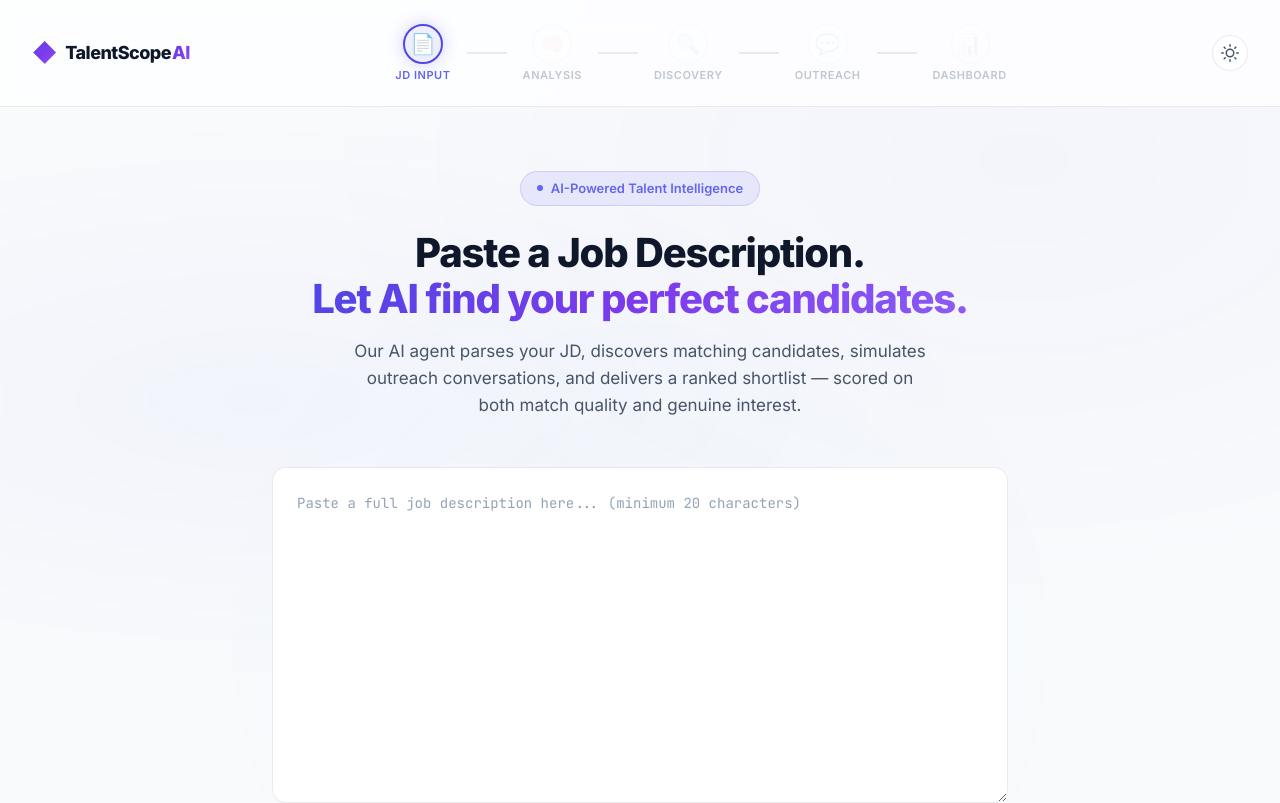
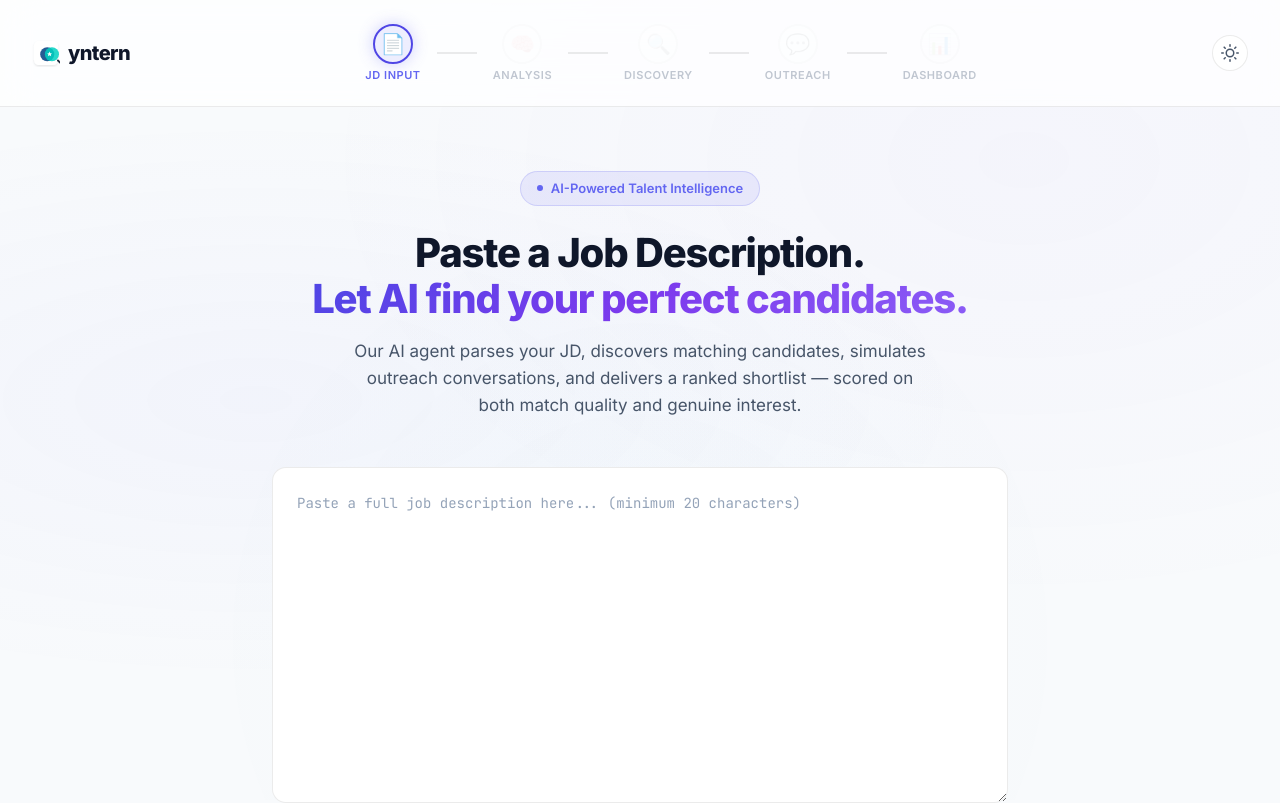
Before and after one commit to murthy0x05/yntern, a Next.js app: page / in a window 1280 px wide. Shown: the top 803 px of the page. Built offline with nearby package versions, Linux system fonts and the light colour scheme.

Commit message:
UPDATE: Updated the logo for the website.

```diff
--- a/src/app/globals.css
+++ b/src/app/globals.css
@@ -1,5 +1,5 @@
 /* =========================================
-   AI Talent Scout — Design System
+   yntern — Design System
    Dark "Mission Control" aesthetic
    ========================================= */
 
--- a/src/app/layout.js
+++ b/src/app/layout.js
@@ -2,7 +2,7 @@ import "./globals.css";
 import ThemeProvider from "@/components/ThemeProvider";
 
 export const metadata = {
-  title: "TalentScope AI — Intelligent Talent Scouting Agent",
+  title: "yntern — Intelligent Talent Scouting Agent",
   description:
     "AI-powered talent scouting and engagement agent. Parse job descriptions, discover matching candidates, simulate conversational outreach, and generate ranked shortlists.",
   keywords: ["AI", "talent scouting", "recruitment", "hiring", "Gemini"],
--- a/src/app/page.js
+++ b/src/app/page.js
@@ -1,7 +1,7 @@
 "use client";
 
 /**
- * TalentScope AI — Main Page Orchestrator
+ * yntern — Main Page Orchestrator
  * Manages the 5-stage AI talent scouting pipeline.
  */
 import { useState, useCallback } from "react";
--- a/src/components/PipelineHeader.js
+++ b/src/components/PipelineHeader.js
@@ -6,6 +6,7 @@
  */
 import styles from "./PipelineHeader.module.css";
 import ThemeToggle from "./ThemeToggle";
+import Image from "next/image";
 
 const STAGES = [
   { id: 1, label: "JD Input", icon: "📄", description: "Paste or upload a job description" },
@@ -19,8 +20,8 @@ export default function PipelineHeader({ currentStage = 1, onStageClick }) {
   return (
     <header className={styles.header}>
       <div className={styles.brand}>
-        <span className={styles.logo}>◆</span>
-        <h1 className={styles.title}>TalentScope<span className={styles.ai}>AI</span></h1>
+        <Image src="/logo.svg" alt="yntern logo" width={28} height={28} className={styles.logoImage} />
+        <h1 className={styles.title}>yntern</h1>
       </div>
       <nav className={styles.pipeline} aria-label="Pipeline stages">
         {STAGES.map((stage, i) => {
--- a/src/components/PipelineHeader.module.css
+++ b/src/components/PipelineHeader.module.css
@@ -19,27 +19,16 @@
   flex-shrink: 0;
 }
 
-.logo {
-  font-size: 1.5rem;
-  background: var(--gradient-accent);
-  -webkit-background-clip: text;
-  -webkit-text-fill-color: transparent;
-  background-clip: text;
+.logoImage {
+  /* Let the SVG define its own rounded corners */
 }
 
 .title {
-  font-size: 1.125rem;
+  font-size: 1.25rem;
   font-weight: 800;
   letter-spacing: -0.03em;
   color: var(--text-primary);
-}
-
-.ai {
-  background: var(--gradient-accent);
-  -webkit-background-clip: text;
-  -webkit-text-fill-color: transparent;
-  background-clip: text;
-  margin-left: 1px;
+  text-transform: lowercase;
 }
 
 .pipeline {
--- a/src/components/ThemeProvider.js
+++ b/src/components/ThemeProvider.js
@@ -21,7 +21,7 @@ export default function ThemeProvider({ children }) {
 
   // Read saved theme on mount
   useEffect(() => {
-    const saved = localStorage.getItem("talentscope-theme");
+    const saved = localStorage.getItem("yntern-theme");
     if (saved === "light" || saved === "dark") {
       setTheme(saved);
     } else if (window.matchMedia("(prefers-color-scheme: light)").matches) {
@@ -34,7 +34,7 @@ export default function ThemeProvider({ children }) {
   useEffect(() => {
     if (!mounted) return;
     document.documentElement.setAttribute("data-theme", theme);
-    localStorage.setItem("talentscope-theme", theme);
+    localStorage.setItem("yntern-theme", theme);
   }, [theme, mounted]);
 
   const toggleTheme = useCallback(() => {
```
Also changed, not shown: public/logo.svg (added).
